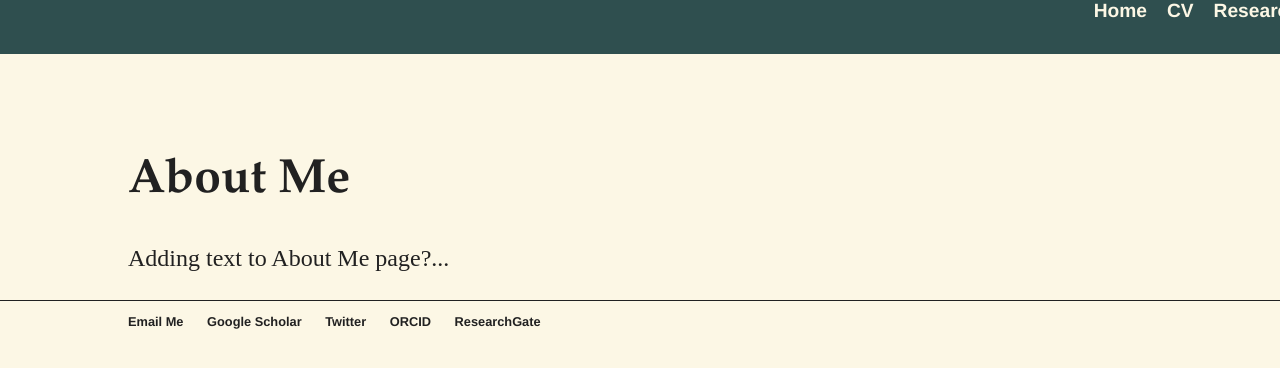
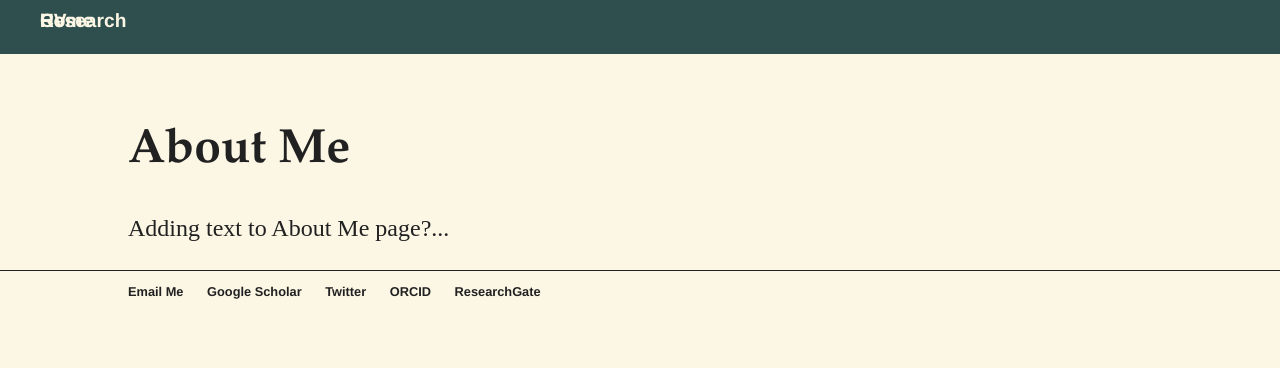
Before and after one commit to alyssa-stansfield/alyssa-stansfield.github.io, a Jekyll site: the page built from about/index.html, in a window 1280 px wide. Shown: the top 368 px of the page. Built offline with Jekyll 4.4.1, drawn with Linux system fonts in a browser that asks for light colours.

Commit message:
Moving nav bar to left so it's not cut off

```diff
--- a/css/main.css
+++ b/css/main.css
@@ -4,7 +4,7 @@ body {
 }
 
 .container {
-    padding-top: 60px;
+    padding-top: 30px;
     padding-left: 10%;
     padding-right: 10%;
 }
@@ -39,6 +39,8 @@ nav ul li {
     margin-right: 20px;
     float: right;
     top:10px;
+    position: fixed;
+    padding-right: 20px;
 
 }
 
```
